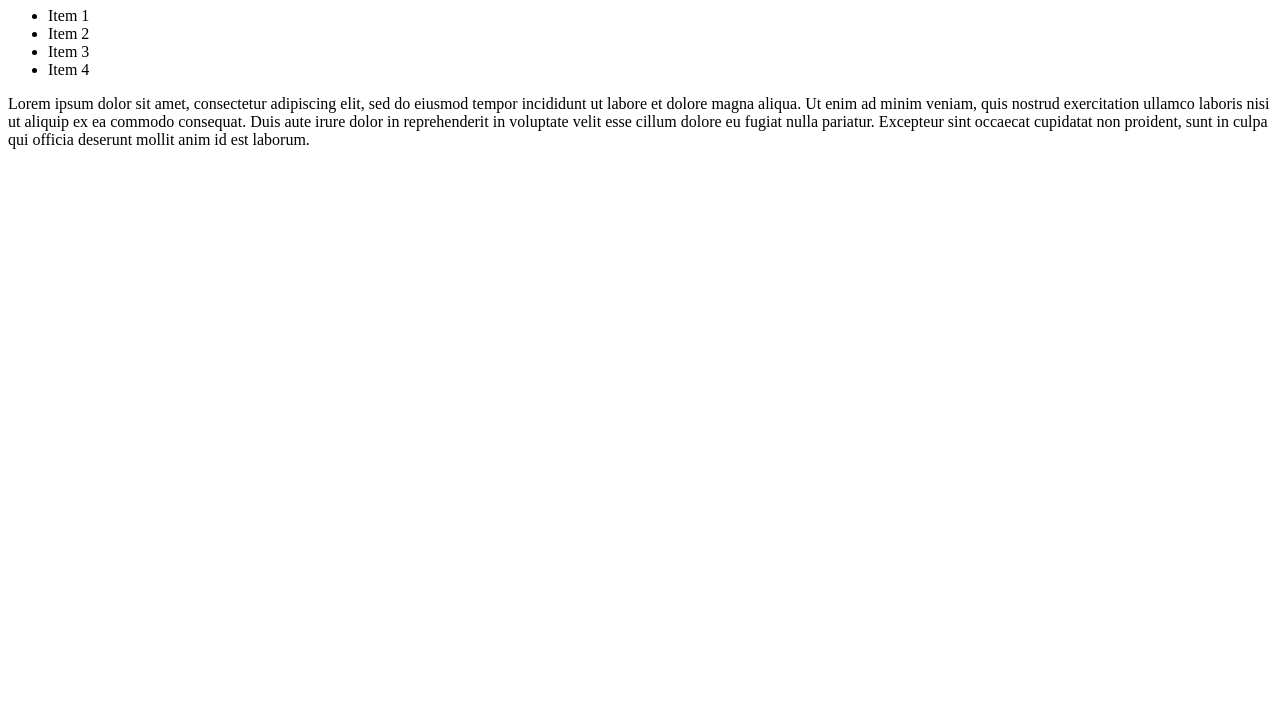
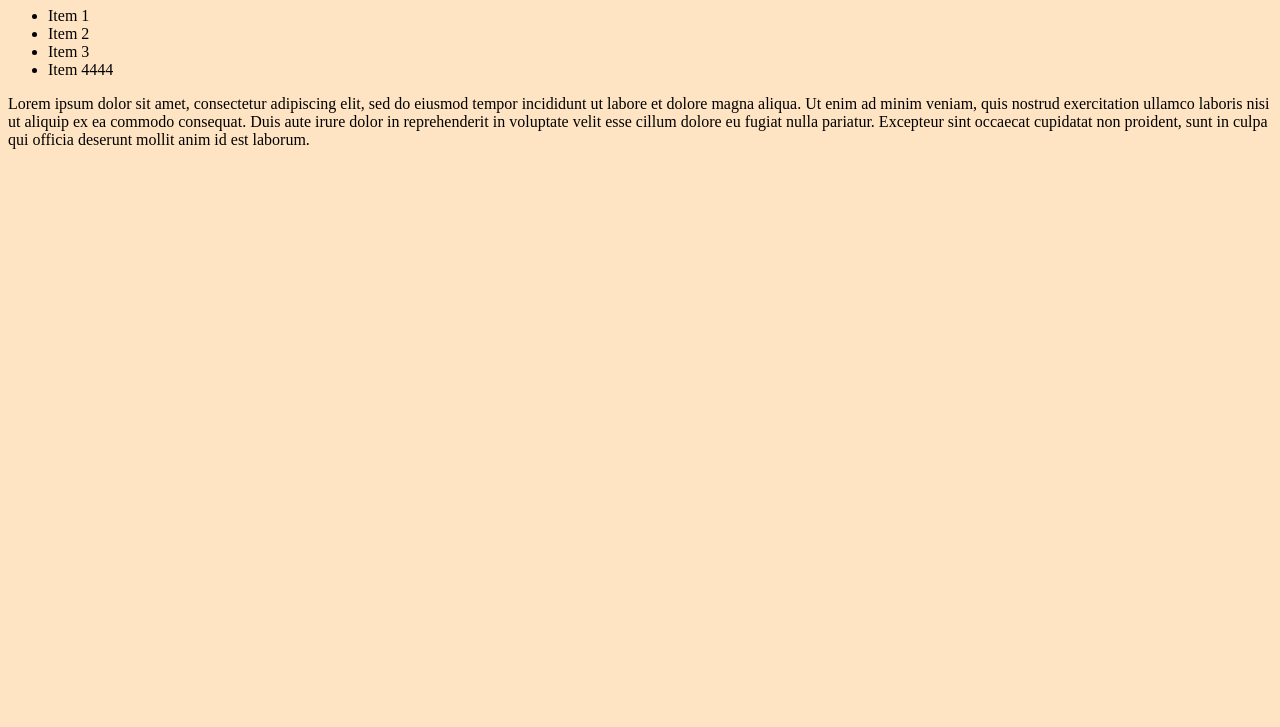
Before and after one commit to asterfinde/proyecto-web2, a plain HTML site: page index.html in a window 1280 px wide. Shown: the part 73-800 px from the top of the page. Drawn offline with Linux system fonts and the light colour scheme.

Commit message:
enviando cambios 2

```diff
--- a/css/styles.css
+++ b/css/styles.css
@@ -1,3 +1,6 @@
+body {
+    background-color:bisque;
+}
 h1{
     color: #003cfff5;
 }
--- a/index.html
+++ b/index.html
@@ -14,7 +14,7 @@
         <li>Item 1</li>
         <li>Item 2</li>
         <li>Item 3</li>
-        <li>Item 4</li>
+        <li>Item 4444</li>
     </ul>
 
     <p>
```
